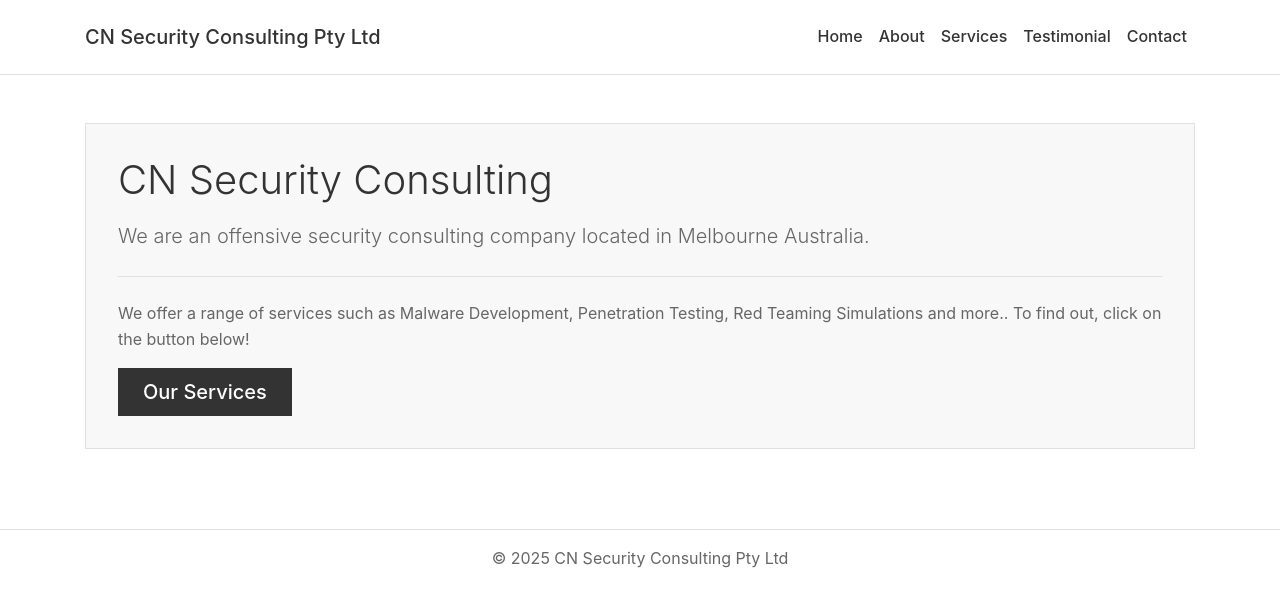
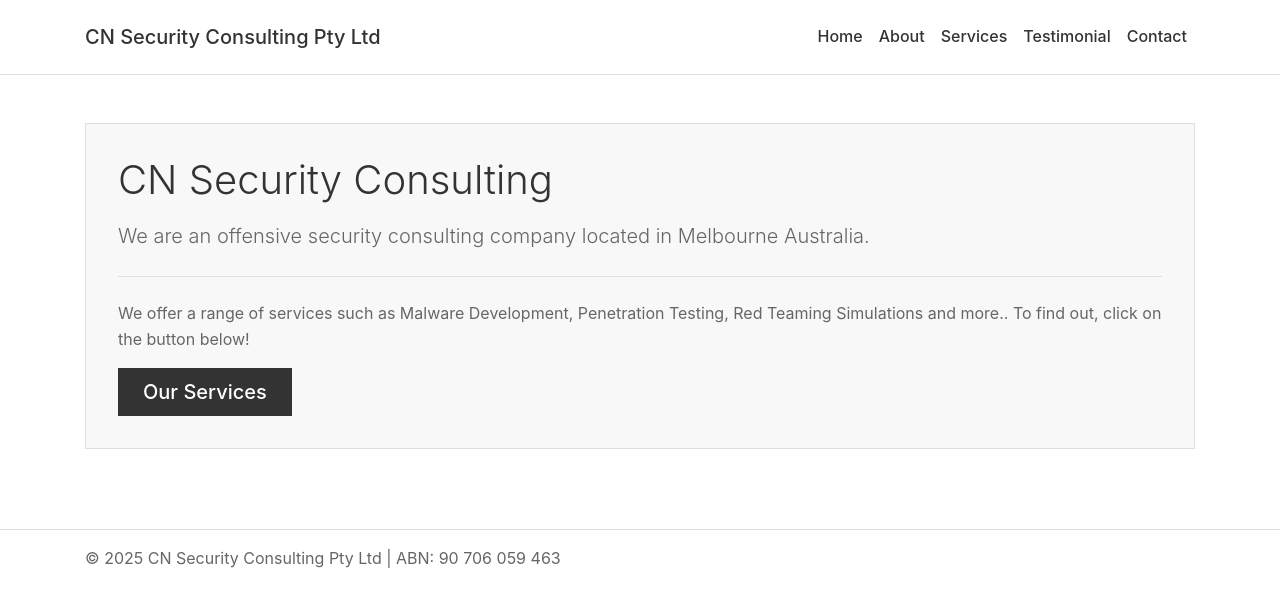
Before and after one commit to hookthieves/hookthieves.github.io, a Jekyll site: the page built from index.html, in a window 1280 px wide. Shown: the top 607 px of the page. Built offline with Jekyll 4.4.1, drawn with Linux system fonts in a browser that asks for light colours.

Commit message:
Update default.html

```diff
--- a/_layouts/default.html
+++ b/_layouts/default.html
@@ -4,7 +4,7 @@
     <meta charset="UTF-8">
     <meta name="viewport" content="width=device-width, initial-scale=1.0">
     <title>{{ page.title }} | {{ site.title }}</title>
-    <link rel="stylesheet" href="https://cdn.jsdelivr.net/npm/bootstrap@4.6.2/dist/css/bootstrap.min.css">
+    <link rel="stylesheet" href="https://cdn.jsdelivr.net/npm/bootstrap@4.6.2/dist/csss/bootstrap.min.css">
     <link rel="stylesheet" href="/assets/css/style.css">
 </head>
 <body>
@@ -12,8 +12,17 @@
     <main class="container py-5">
         {{ content }}
     </main>
-    <footer class="text-center">
-        <p>© {{ "now" | date: "%Y" }} CN Security Consulting Pty Ltd</p>
+    <footer class="footer">
+        <div class="container">
+            <div class="row">
+                <div class="col-md-6">
+                    <p>© {{ "now" | date: "%Y" }} CN Security Consulting Pty Ltd | ABN: 90 706 059 463</p>
+                </div>
+                <div class="col-md-6 text-md-right">
+                    <!-- Optional: Add content here if you want something on the right -->
+                </div>
+            </div>
+        </div>
     </footer>
     <script src="https://code.jquery.com/jquery-3.5.1.slim.min.js"></script>
     <script src="https://cdn.jsdelivr.net/npm/bootstrap@4.6.2/dist/js/bootstrap.bundle.min.js"></script>
```
